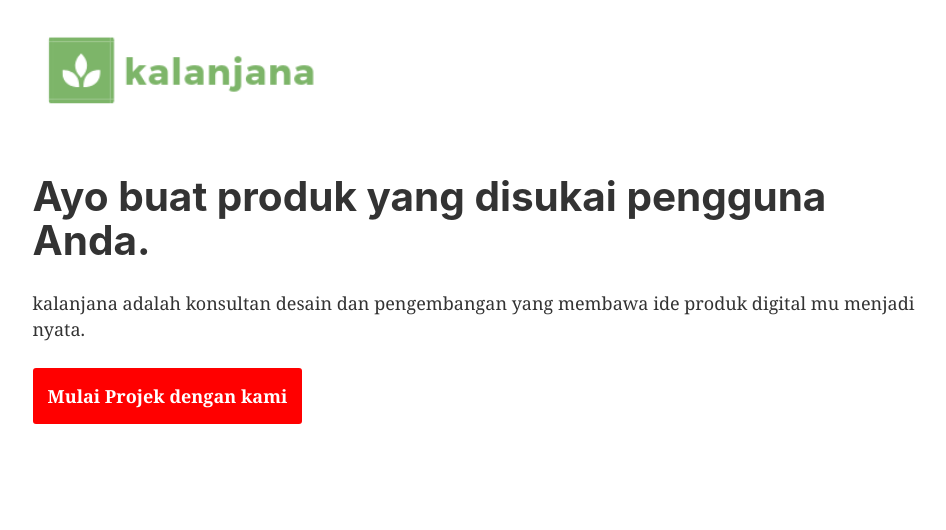
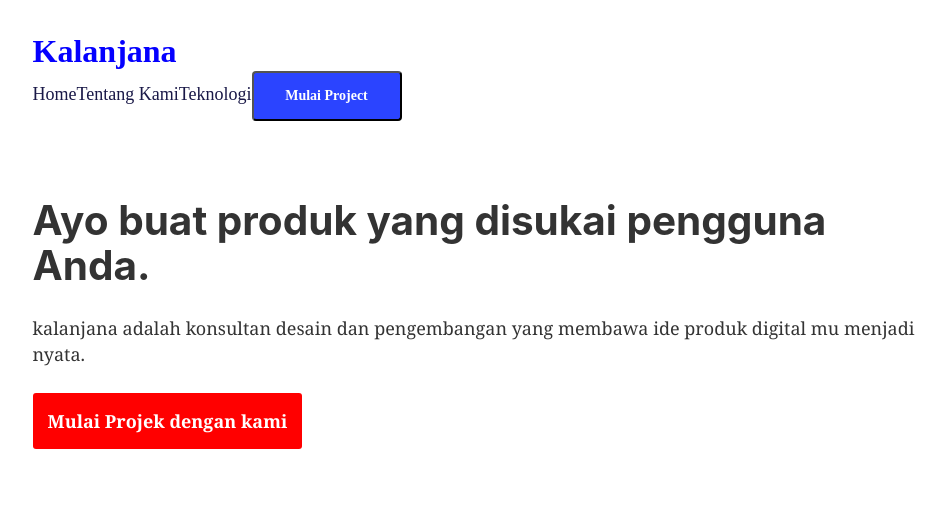
Before and after one commit to udn/kalanjana.com, a Gatsby site: page / in a window 1280 px wide. Shown: the whole page, without its empty margins (147-1093 px from the left). Built offline with nearby package versions, Linux system fonts and the light colour scheme; Gatsby itself is replaced by a stand-in of ours.

Commit message:
update menu

```diff
--- a/src/components/header.js
+++ b/src/components/header.js
@@ -17,18 +17,62 @@ const Header = ({ siteTitle , siteLogo }) => (
         padding: '1.45rem 1.0875rem',
       }}
     >
-      <Logo/>
       <h1 style={{ margin: 0 }}>
         <Link
           to="/"
           style={{
-            color: 'white',
+            color: '#0500ff',
             textDecoration: 'none',
+            fontFamily: 'AvenirNext-Bold',
+            fontSize: '32px',
+            lineHeight: 1.25
           }}
         >
-          {siteTitle}
+          Kalanjana
         </Link>
       </h1>
+      <Link to="/"
+        style={{
+          textDecoration: 'none',
+          fontFamily: 'AvenirNext',
+          fontSize: '18px',
+          color: '#191847',
+          lineHeight: 1.25
+        }}>
+          Home
+       </Link>
+      <Link to="/"
+        style={{
+          textDecoration: 'none',
+          fontFamily: 'AvenirNext',
+          fontSize: '18px',
+          color: '#191847',
+          lineHeight: 1.25
+        }}>Tentang Kami</Link>
+      <Link to="/"
+        style={{
+          textDecoration: 'none',
+          fontFamily: 'AvenirNext',
+          fontSize: '18px',
+          color: '#191847',
+          lineHeight: 1.25
+        }}>Teknologi</Link>
+      <button style={{
+        fontFamily: 'AvenirNext-DemiBold',
+        fontSize: '14px',
+        fontWeight: 'bold',
+        maxWidth: '150px',
+        minWidth: '150px',
+        minHeight: '25px',
+        marginBottom: '1.45rem',
+        backgroundColor: '#2b44ff',
+        color: 'white',
+        fontWeight: 'bold',
+        borderRadius: '4px',
+        padding: '10px' }}
+        >
+        Mulai Project
+      </button>
     </div>
   </div>
 )
--- a/src/pages/index.js
+++ b/src/pages/index.js
@@ -13,6 +13,8 @@ const IndexPage = () => (
       <a href="mailto:udnpico@gmail.com">
         <button style={{
           maxWidth: '500px',
+          minWidth: '48px',
+          minHeight: '48px',
           marginBottom: '1.45rem',
           backgroundColor: 'red',
           color: 'white',
```
